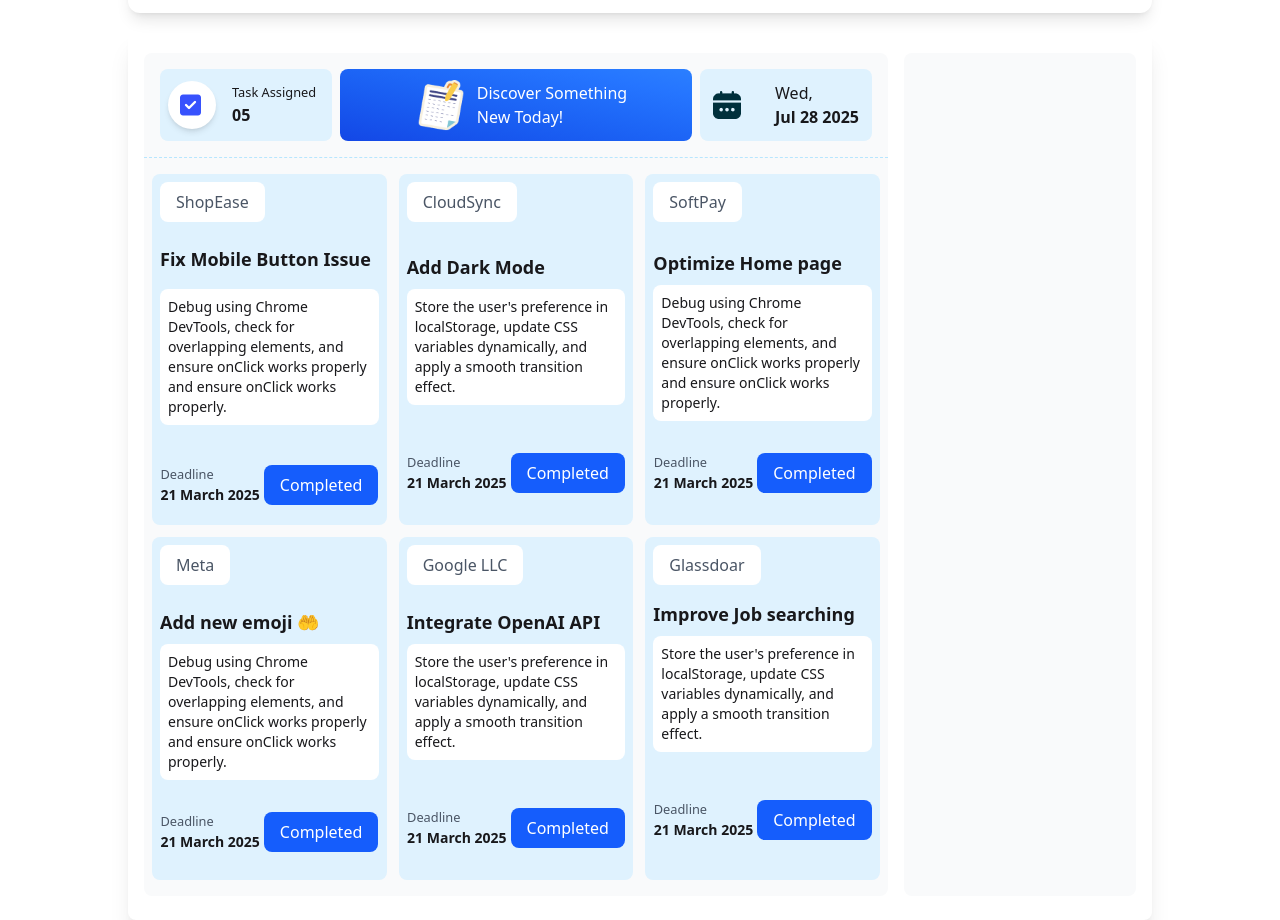
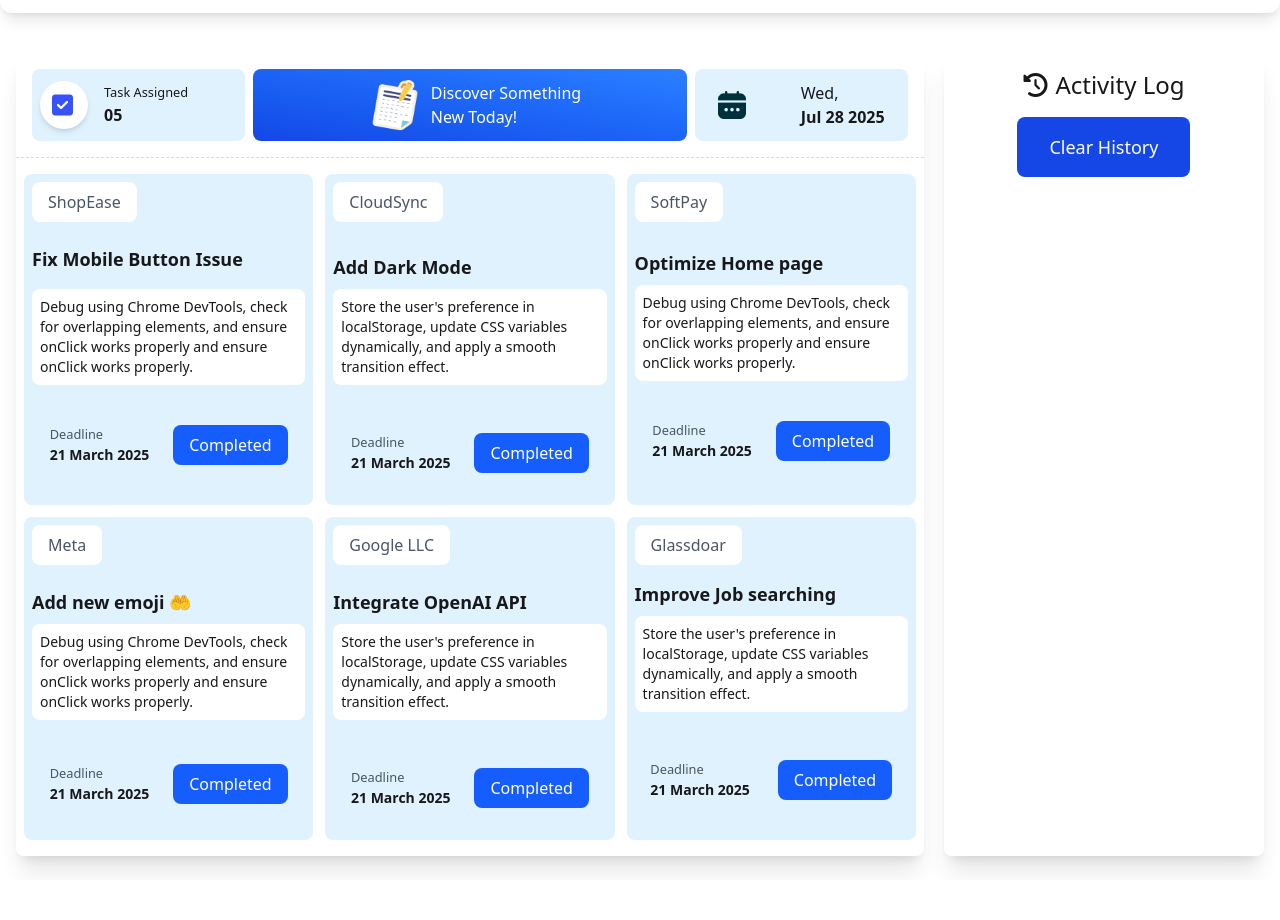
Before and after one commit to Shakib-56/A5-DevBoard-web, a plain HTML site: page index.html in a window 1280 px wide. Shown: the part 115-1035 px from the top of the page. After the commit the page ends 995 px from the top, so only its background shows below. Drawn offline with nearby package versions, Linux system fonts and the light colour scheme.

Commit message:
activity-log added and modified width

```diff
--- a/index.html
+++ b/index.html
@@ -37,7 +37,7 @@
 <body class="font-poppins">
     <header>
         <nav class="font-poppins">
-            <div class="navbar max-w-screen-lg px-20 py-4 mx-auto mt-6 rounded-xl bg-white shadow-lg">
+            <div class="navbar max-w-screen-xl px-20 py-4 mx-auto mt-6 rounded-xl bg-white shadow-lg">
                 <div class=" flex items-center gap-2 ml-2 flex-row flex-1">
                     <div>
                         <img class="w-full h-10" src="./assets/logo.png" alt="">
@@ -59,9 +59,9 @@
     </header>
     <main >
         <section >
-            <div id="container" class="max-w-screen-lg min-h-screen  mx-auto flex gap-4 mt-4 px-4 py-6 rounded-lg shadow-xl">
+            <div id="container" class="max-w-screen-xl min-h-screen  mx-auto flex gap-5 mt-4 px-4 py-6 rounded-lg ">
 
-                <div class="max-w-9/12 rounded-lg bg-gray-50 max-h-full">
+                <div class="max-w-9/12 rounded-lg shadow-xl  max-h-full">
                     <!-- task assign section -->
                     <section>
                         <div class="grid grid-cols-4 gap-2 py-4 px-4 border-dashed border-b-1  border-sky-200">
@@ -94,7 +94,7 @@
                     <!-- card section -->
                      <section>
                         <div class="grid grid-cols-3 gap-3 mx-2 my-4 ">
-                            <div id="card-1" class="card  gap-2 flex flex-col items-start  bg-sky-100 max-w-65 ">
+                            <div id="card-1" class="card  gap-2 flex flex-col items-start  bg-sky-100 max-w-95 ">
                                 <div class="mx-2 mt-2 ">
                                     <button class="px-4 py-2 bg-white text-gray-600  rounded-lg">ShopEase</button>
                                   </div>
@@ -105,7 +105,7 @@
                                             and ensure onClick works properly.</p>
                                     </div>
 
-                                    <div class="flex items-center justify-between">
+                                    <div class="flex items-center justify-between gap-5">
                                         <div class="flex flex-col">
                                             <small class="text-gray-600">Deadline</small>
                                             <p class=" text-sm mr-1 text-nowrap font-bold">21 March 2025</p>
@@ -118,7 +118,7 @@
 
                                 </div>
                               </div>
-                              <div id="card-2" class="card  gap-2 flex flex-col items-start  bg-sky-100 max-w-65 ">
+                              <div id="card-2" class="card  gap-2 flex flex-col items-start  bg-sky-100 max-w-95 ">
                                 <div class="card-actions justify-start p-2">
                                     <button class="px-4 py-2 bg-white text-gray-600 rounded-lg">CloudSync</button>
                                   </div>
@@ -128,7 +128,7 @@
                                         <p class="bg-white my-2 rounded-lg text-sm p-2">Store the user's preference in localStorage, update CSS variables dynamically, and apply a smooth transition effect.</p>
                                     </div>
 
-                                    <div class="flex items-center justify-between">
+                                    <div class="flex items-center justify-between gap-5">
                                         <div class="flex flex-col">
                                             <small class="text-gray-600">Deadline</small>
                                             <p class=" text-sm mr-1 text-nowrap font-bold">21 March 2025</p>
@@ -141,7 +141,7 @@
 
                                 </div>
                               </div>
-                              <div id="card-3" class="card  gap-2 flex flex-col items-start  bg-sky-100 max-w-65 ">
+                              <div id="card-3" class="card   gap-2 flex flex-col items-start  bg-sky-100 max-w-95 ">
                                 <div class="card-actions justify-start p-2">
                                     <button class="px-4 py-2 bg-white text-gray-600 rounded-lg">SoftPay</button>
                                   </div>
@@ -152,12 +152,12 @@
                                             and ensure onClick works properly.</p>
                                     </div>
 
-                                    <div class="flex items-center justify-between">
+                                    <div class="flex items-center   justify-between mt-6 gap-5">
                                         <div class="flex flex-col">
                                             <small class="text-gray-600">Deadline</small>
                                             <p class=" text-sm mr-1 text-nowrap font-bold">21 March 2025</p>
                                         </div>
-                                        <div class="card-actions my-4">
+                                        <div class="card-actions ">
                                             <button class="px-4 py-2 border-none rounded-lg text-white bg-blue-600">Completed</button>
                                           </div>
                                     </div>
@@ -165,7 +165,7 @@
 
                                 </div>
                               </div>
-                              <div id="card-2" class="card  gap-1 flex flex-col items-start  bg-sky-100 max-w-65 ">
+                              <div id="card-4" class="card  gap-1 flex flex-col items-start  bg-sky-100 max-w-95 ">
                                 <div class="card-actions justify-start p-2">
                                     <button class="px-4 py-2 bg-white text-gray-600 rounded-lg">Meta</button>
                                   </div>
@@ -176,7 +176,7 @@
                                         and ensure onClick works properly.</p>
                                     </div>
 
-                                    <div class="flex items-center p-2 justify-between">
+                                    <div class="flex items-center gap-5 mt-5 justify-between">
                                         <div class="flex flex-col">
                                             <small class="text-gray-600">Deadline</small>
                                             <p class=" text-sm mr-1 text-nowrap font-bold">21 March 2025</p>
@@ -189,7 +189,7 @@
 
                                 </div>
                               </div>
-                              <div id="card-2" class="card  gap-2 flex flex-col items-start  bg-sky-100 max-w-65 ">
+                              <div id="card-5" class="card  gap-2 flex flex-col items-start  bg-sky-100 max-w-95 ">
                                 <div class="card-actions justify-start p-2">
                                     <button class="px-4 py-2 bg-white text-gray-600 rounded-lg">Google LLC</button>
                                   </div>
@@ -199,7 +199,7 @@
                                     <p class="bg-white text-sm my-2 rounded-lg p-2">Store the user's preference in localStorage, update CSS variables dynamically, and apply a smooth transition effect.</p>
                                     </div>
 
-                                    <div class="flex items-center justify-between">
+                                    <div class="flex items-center justify-between gap-5">
                                         <div class="flex flex-col">
                                             <small class="text-gray-600">Deadline</small>
                                             <p class=" text-sm mr-1 text-nowrap font-bold">21 March 2025</p>
@@ -212,7 +212,7 @@
 
                                 </div>
                               </div>
-                              <div id="card-2" class="card  flex flex-col items-start  bg-sky-100 max-w-65 ">
+                              <div id="card-6" class="card  flex flex-col items-start  bg-sky-100 max-w-95 ">
                                 <div class="card-actions justify-start p-2">
                                     <button class="px-4 py-2 bg-white text-gray-600 rounded-lg">Glassdoar</button>
                                   </div>
@@ -222,16 +222,15 @@
                                     <p class="bg-white text-sm my-2 rounded-lg p-2">Store the user's preference in localStorage, update CSS variables dynamically, and apply a smooth transition effect.</p>
                                     </div>
 
-                                    <div class="flex items-center justify-between">
+                                    <div class="flex items-center gap-5 justify-between">
                                         <div class="flex flex-col">
                                             <small class="text-gray-600">Deadline</small>
-                                            <p class=" text-sm mr-1 text-nowrap font-bold">21 March 2025</p>
+                                            <p class=" text-sm mr-2 text-nowrap font-bold">21 March 2025</p>
                                         </div>
                                         <div class="card-actions my-8">
                                             <button class="px-4 py-2 border-none rounded-lg text-white bg-blue-600">Completed</button>
                                           </div>
                                     </div>
-
 
                                 </div>
                               </div>
@@ -244,7 +243,19 @@
                      <!-- card section end -->
 
                 </div>
-                <div class="w-3/12 rounded-lg bg-gray-50 ">
+                <div class="w-4/12 rounded-lg shadow-xl ">
+                    <!-- history section -->
+                     <section>
+                        <div>
+                            <div class="flex items-center justify-center my-4 gap-2">
+                                <i class="fa-solid text-2xl fa-clock-rotate-left"></i>
+                                <h2 class="text-2xl">Activity Log</h2>
+                            </div>
+                            <div class=" text-center">
+                                <button class="px-8 py-4 bg-blue-700  border-none text-white text-lg rounded-lg">Clear History</button>
+                            </div>
+                        </div>
+                     </section>
 
                 </div>
 
```
